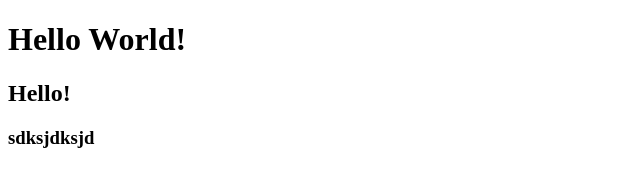
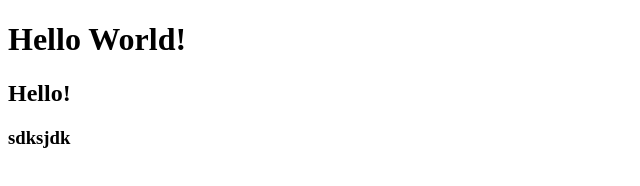
Before and after one commit to Max23050/project, a plain HTML site: page index.html in a window 1280 px wide. Shown: the full height of the page, 0-640 px from the left. Drawn offline with Linux system fonts and the light colour scheme.

Commit message:
add text

```diff
--- a/index.html
+++ b/index.html
@@ -10,7 +10,7 @@
 <body>
     <h1>Hello World!</h1>
     <h2>Hello!</h2>
-    <h3>sdksjdksjd</h3>
+    <h3>sdksjdk</h3>
 
 </body>
 </html>
```
